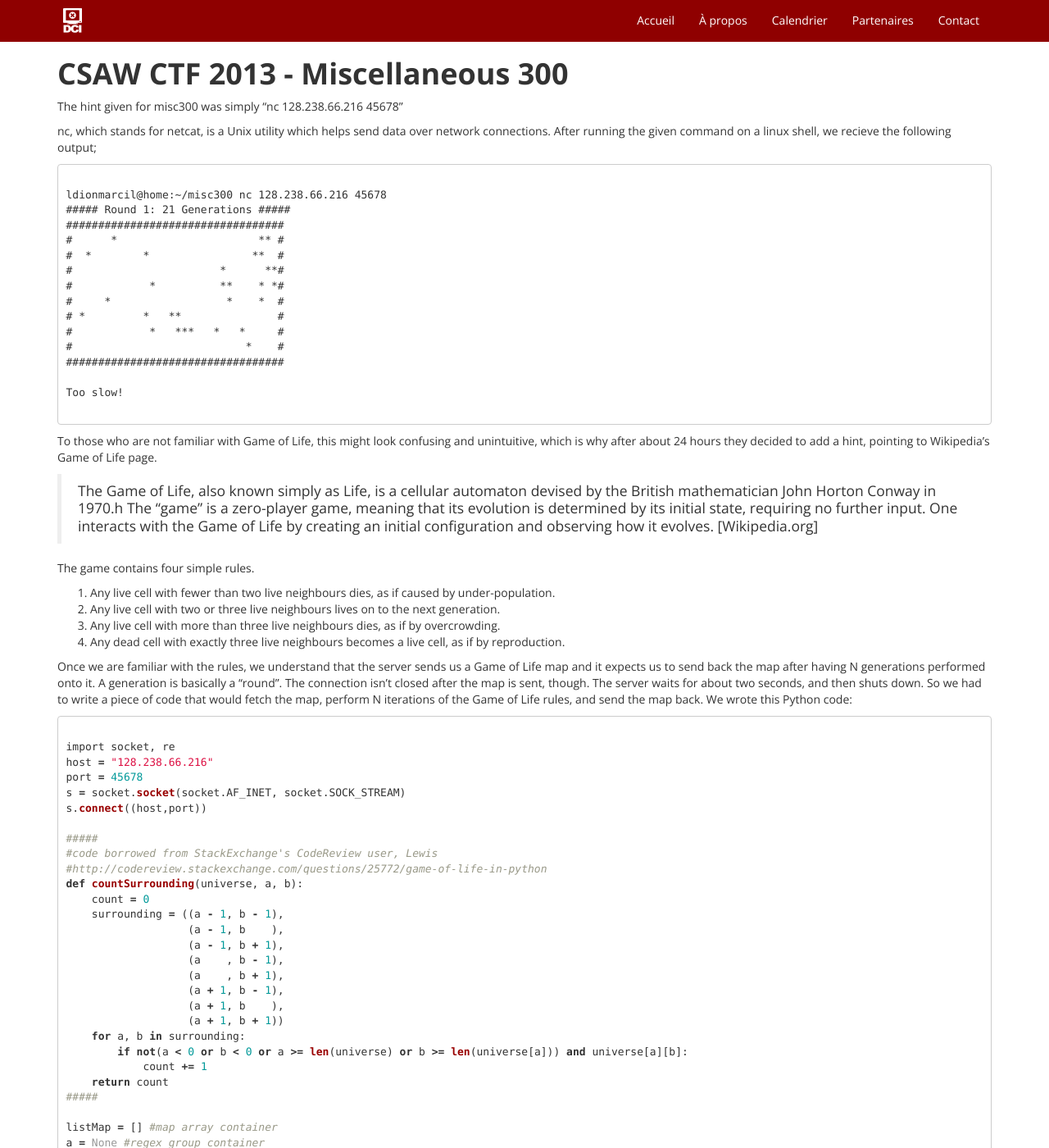
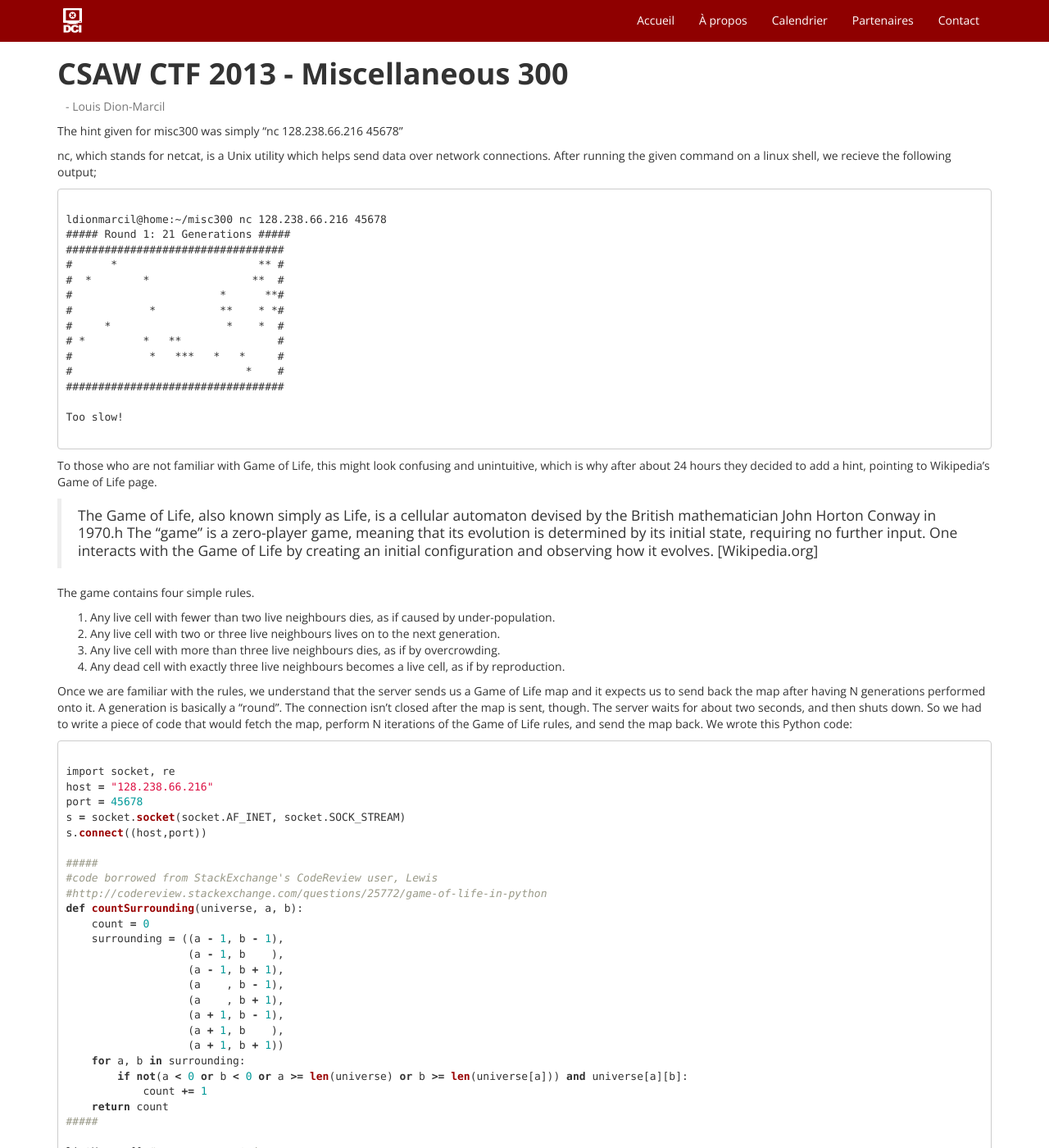
Before and after one commit to dciets/dciets.github.io, a Jekyll site: the page built from writeups/_posts/2013-09-23-csaw-ctf-2013-misc300.markdown, in a window 1280 px wide and 1400 px high. Shown: the whole window at 82% size. Built offline with Jekyll 4.4.1, drawn with Linux system fonts in a browser that asks for light colours; Markdown is read by kramdown in place of the engine named in the settings; comment, search, counter and statistics services are not loaded.

Commit message:
Added style and color..

```diff
--- a/_layouts/post.html
+++ b/_layouts/post.html
@@ -54,6 +54,7 @@
       <div class='row'>
         <div class='col-md-12'>
           <h1>{{ page.title }}</h1>
+		  {% if page.author %}<p class="author"> - {{ page.author }}</p>{% endif %}
           {{ content }}
         </div>
       </div>
--- a/css/main.css
+++ b/css/main.css
@@ -120,6 +120,10 @@ h1,h2,h3,h4,h5 {
     padding-left:0;
 }
 
+.author{
+	color:#777777;
+	text-indent:10px;
+}
 
 .grayscale {
 	opacity: .5;
```
